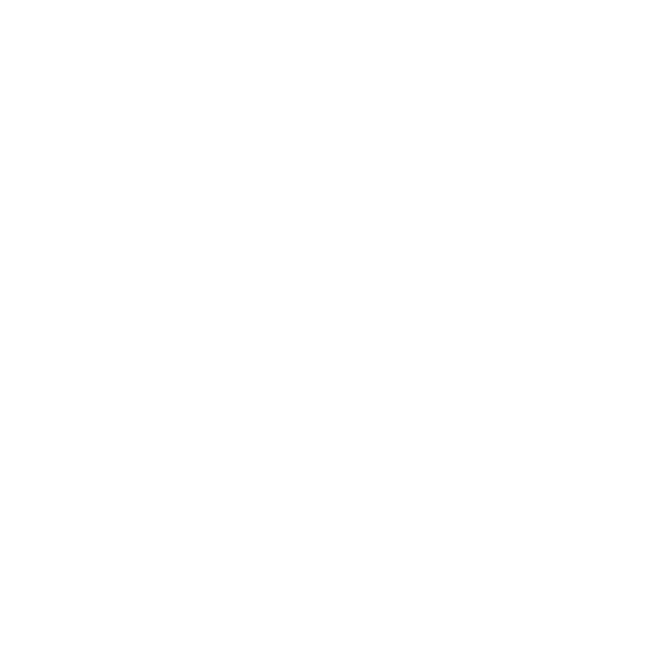
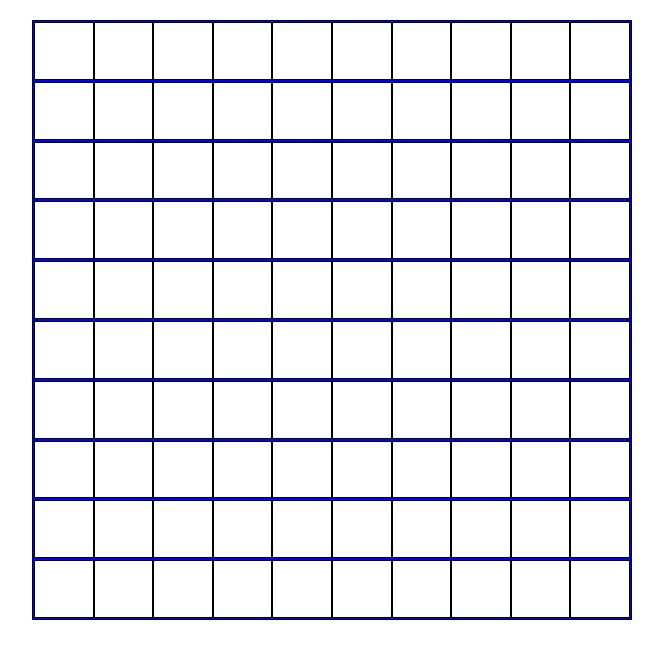
Before and after one commit to Atul-Vish/etch-a-sketch, a plain HTML site: page index.html in a window 1280 px wide. Shown: the whole page, without its empty margins (308-971 px from the left). Drawn offline with Linux system fonts and the light colour scheme.

Commit message:
Create a 10 x 10 default grid

```diff
--- a/index.html
+++ b/index.html
@@ -3,9 +3,11 @@
 <head>
     <meta charset="UTF-8">
     <meta name="viewport" content="width=device-width, initial-scale=1.0">
-    <title>Document</title>
+    <link rel="stylesheet" href="./styles.css">
+    <script src="./script.js" defer></script>
+    <title>Etch a Sketch</title>
 </head>
 <body>
-
+    <div class="container"></div>
 </body>
 </html>
--- a/script.js
+++ b/script.js
@@ -0,0 +1,14 @@
+const container = document.querySelector(".container");
+
+for (let i = 0; i < 10; i++) {
+    const parentDiv = document.createElement("div");
+    parentDiv.setAttribute("style", "display: flex; height: 60px; border: 1px solid blue;");
+
+    container.appendChild(parentDiv);
+    for (let j = 0; j < 10; j++) {
+        const childDiv = document.createElement("div");
+        childDiv.setAttribute("style", "width: 60px; border: 1px solid black;");
+
+        parentDiv.appendChild(childDiv);
+    }
+}
--- a/styles.css
+++ b/styles.css
@@ -0,0 +1,19 @@
+* {
+    padding: 0;
+    margin: 0;
+    box-sizing: border-box;
+}
+
+body {
+    display: flex;
+    justify-content: center;
+    margin-top: 20px;
+}
+
+div.container {
+    display: flex;
+    flex-direction: column;
+    height: 600px;
+    width: 600px;
+    border: 1px solid black;
+}
```
